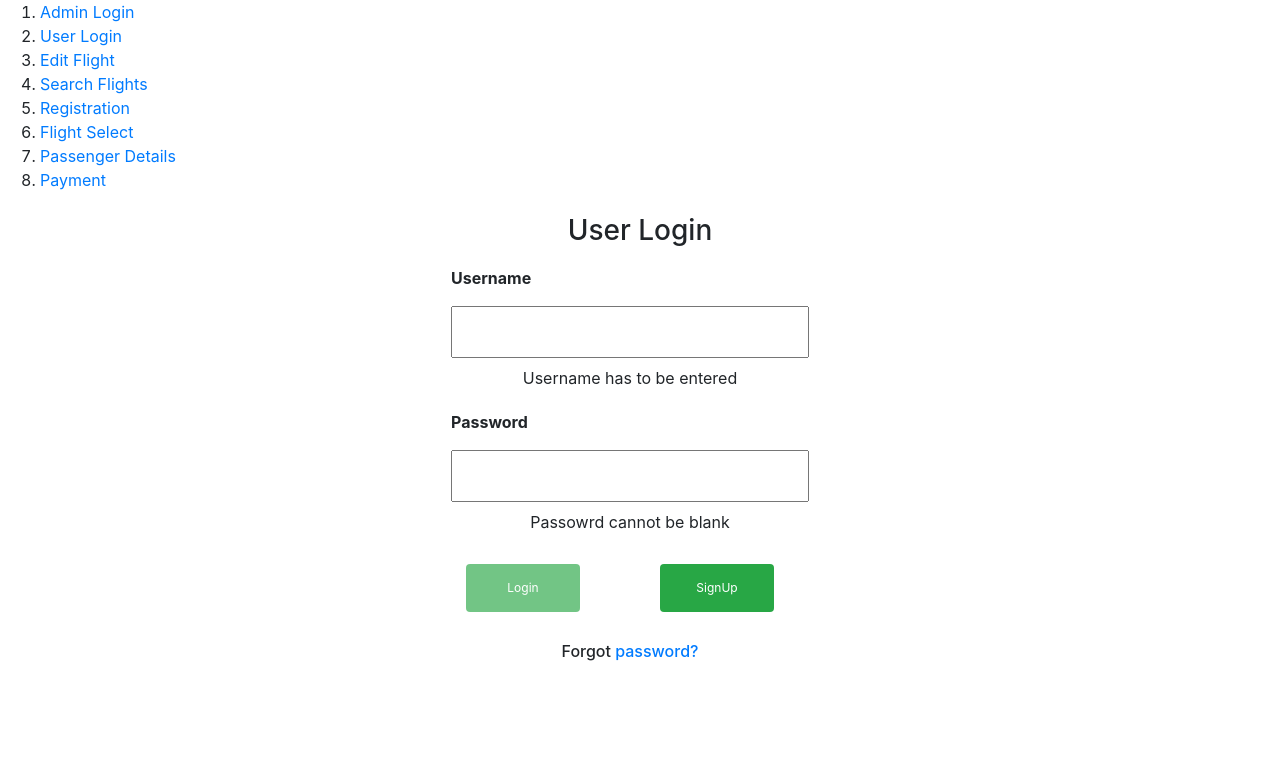
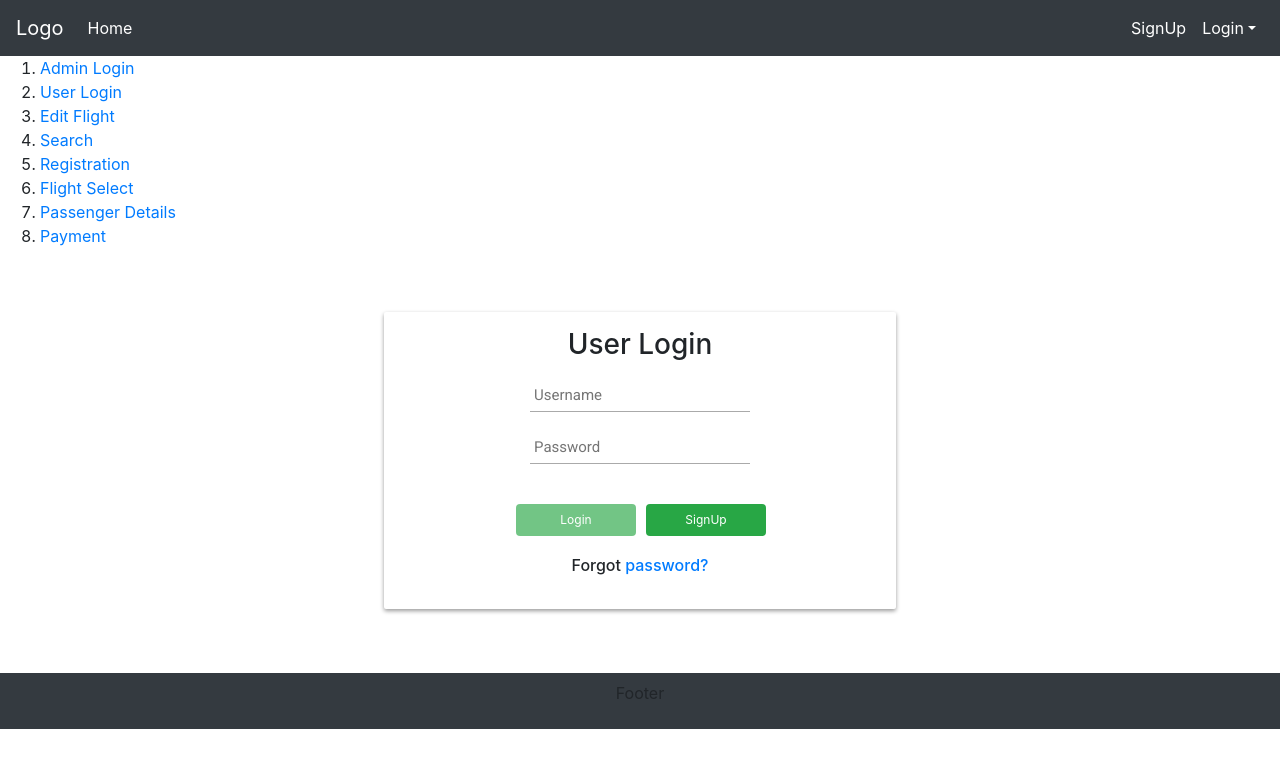
Before and after one commit to adityagadekar7/Angular-AirlineReservation, an Angular app: page /UserLogin in a window 1280 px wide. Shown: the top 768 px of the page. Built offline with nearby package versions, Linux system fonts and the light colour scheme.

Commit message:
Aditya (Css changes, Navbar/footer)

```diff
--- a/package.json
+++ b/package.json
@@ -23,6 +23,7 @@
     "bootstrap": "^4.6.0",
     "jquery": "^3.6.0",
     "ngx-bootstrap": "^6.2.0",
+    "popper.js": "^1.16.1",
     "rxjs": "~6.6.0",
     "tslib": "^2.0.0",
     "zone.js": "~0.11.3"
--- a/src/app/app.component.html
+++ b/src/app/app.component.html
@@ -1,11 +1,38 @@
+
+<nav class="navbar navbar-expand-sm bg-dark navbar-dark">
+    <a class="navbar-brand" href="#">Logo</a>
+    <ul  class="navbar-nav">
+      <li class="nav-item active">
+        <a class="nav-link" href="#">Home </a>
+      </li>
+    </ul>
+      <ul class="navbar-nav ml-auto">
+      <li class="nav-item active">
+        <a class="nav-link" href="#">SignUp</a>
+      </li>
+      <li class="nav-item dropdown active">
+            <a href="#" class="nav-link dropdown-toggle" data-toggle="dropdown">Login</a>
+            <div class="dropdown-menu dropdown-menu-right">
+                <a href="#" class="dropdown-item">User Login</a>
+                <a href="#" class="dropdown-item">Admin Login</a>
+                <!-- <div class="dropdown-divider"></div>
+                <a href="#"class="dropdown-item">Logout</a> -->
+            </div>
+        </li>
+    </ul>
+  </nav>
 <ol>
     <li><a routerLink="AdminLogin">Admin Login</a></li>
     <li><a routerLink="UserLogin">User Login</a></li>
     <li><a routerLink="EditFlight">Edit Flight</a></li>
-    <li><a routerLink="homepage">Search Flights</a></li>
+    <li><a routerLink="homepage">Search</a></li>
     <li><a routerLink="registration">Registration</a></li>
     <li><a routerLink="FlightSelect">Flight Select</a></li>
     <li><a routerLink="PassDet">Passenger Details</a></li>
     <li><a routerLink="PaymentForm">Payment</a></li>
 </ol>
 <router-outlet></router-outlet>
+
+<div class="navbar navbar-expand-sm bg-dark navbar-dark d-flex flex-column " >
+    <p>Footer</p>
+  </div>
--- a/src/app/app.module.ts
+++ b/src/app/app.module.ts
@@ -17,6 +17,10 @@ import { FlightselectComponent } from './components/flightselect/flightselect.co
 import { PassengerdetailsComponent } from './components/passengerdetails/passengerdetails.component'
 
 import{PaymentComponent} from './components/payment/payment.component'
+
+import 'jquery';
+import 'popper.js';
+import 'bootstrap';
 
 
 
--- a/src/app/components/admin-login/admin-login.component.css
+++ b/src/app/components/admin-login/admin-login.component.css
@@ -1,3 +1,8 @@
+@import url(https://fonts.googleapis.com/css?family=Roboto:400,300,500);
+
+*:focus {
+  outline: none;
+}
 .center {
     text-align: center;
     justify-content: center;
@@ -6,30 +11,49 @@
 div {
     padding-top: 10px;
     padding-bottom: 10px;
-    padding-left: 30px;
-    padding-right: 50px;
+
+
 }
 
 body {
     background-color: rgb(207, 207, 207)
 }
 
+.login-box {
+    position: relative;
+    margin: 5% 30%;
+    width: auto;
+    height: Auto;
+    background: white;
+    border-radius: 2px;
+    box-shadow: 0 2px 4px rgba(0, 0, 0, 0.4);
+  }
 
 /*INPUT*/
 
-input[type=text] {
-    width: 100%;
-    padding: 12px 20px;
-    margin: 8px 0;
-    box-sizing: border-box;
+input[type="text"],
+input[type="password"], input[type="date"], input[type="number"],.title {
+  display: block;
+  box-sizing: border-box;
+  margin-bottom: 20px;
+  padding: 4px;
+  width: 220px;
+  height: 32px;
+  border: none;
+  border-bottom: 1px solid #AAA;
+  font-family: 'Roboto', sans-serif;
+  font-weight: 400;
+  font-size: 15px;
+  transition: 0.2s ease;
+  align-content: center;
 }
 
-input[type=password] {
-    width: 100%;
-    padding: 12px 20px;
-    margin: 8px 0;
-    box-sizing: border-box;
-}
+  input[type="text"]:focus,
+  input[type="password"]:focus, input[type="date"]:focus, input[type="number"]:focus {
+    border-bottom: 2px solid #16a085;
+    color: #16a085;
+    transition: 0.2s ease;
+  }
 
 .buttonx {
     border: none;
@@ -39,14 +63,10 @@ input[type=password] {
     text-decoration: none;
     display: inline-block;
     font-size: 12px;
-    width: 60%;
+    width: 40%;
 }
 
-label {
-    float: left;
-    font-size: 16px;
-    font-weight: bolder;
-}
+
 
 form {
     width: 450px;
@@ -54,3 +74,22 @@ form {
     margin: 0 auto;
     /*Center align form*/
 }
+
+.form-label {
+	position: absolute;
+	top: 17px;
+	left: 30px;
+    background-color: white;
+	color: #999;
+	cursor: text;
+	transition: all .15s ease-in-out 0s;
+}
+
+.form-textbox:focus ~ .form-label,
+.form-textbox:valid ~ .form-label {
+	top: -1.5em;
+	left: 0;
+	font-size: .8em;
+	color: inherit;
+	cursor: pointer;
+}
--- a/src/app/components/admin-login/admin-login.component.html
+++ b/src/app/components/admin-login/admin-login.component.html
@@ -1,24 +1,25 @@
+
+    <div class="login-box " align="center">
 
 
-    <form id="Admin" #loginform1="ngForm" name="loginForm1" (ngSubmit)="LoginData1(loginform1)"  class="center">
-        <h3 class="center">Admin Login</h3>
-        <div>
-            <label>Username</label><br>
-            <input type="text" name="username" [(ngModel)]="model.username"
-            #username="ngModel" required/>
-            <br><span *ngIf="username.errors?.required">Username has to be entered</span>
-        </div>
+    <form id="Admin" #loginform1="ngForm" name="loginForm1" (ngSubmit)="LoginData1(loginform1)"  >
 
         <div>
-            <label>Password</label><br>
+            <h3>Admin Login</h3>
+            <br>
+
+            <input type="text" name="username" [(ngModel)]="model.username"
+            #username="ngModel" placeholder="Username" required/>
+            <!-- <label class="form-label" for="form-a" >Username</label><br> -->
+            <!-- <br><span *ngIf="username.errors?.required">Username has to be entered</span> -->
+
+            <!-- <label>Password</label><br> -->
             <input type="password" name="usertxtpass" [(ngModel)]="model.usertxtpass"
-            #usertxtpass="ngModel" required>
-            <br><span *ngIf="usertxtpass.errors?.required">Password cannot be blank</span>
+            #usertxtpass="ngModel" placeholder="Password" required>
+            <!-- <br><span *ngIf="usertxtpass.errors?.required">Password cannot be blank</span> -->
+            <br>
 
-        </div>
-
-
-        <div >
             <button class="buttonx btn btn-success" type="submit" [disabled]="loginform1.invalid">Login</button>
         </div>
         </form>
+    </div>
--- a/src/app/components/admin-login/admin-login.component.ts
+++ b/src/app/components/admin-login/admin-login.component.ts
@@ -21,4 +21,5 @@ export class AdminLoginComponent implements OnInit {
     console.log(loginForm1.value);
   }
 
+
 }
--- a/src/app/components/edit-flight/edit-flight.component.css
+++ b/src/app/components/edit-flight/edit-flight.component.css
@@ -13,6 +13,15 @@
  body{
      background-color:rgb(207, 207, 207)
  }
+ .login-box {
+  position: relative;
+  margin: 5% auto;
+  width: auto;
+  height: Auto;
+  background: white;
+  border-radius: 2px;
+  box-shadow: 0 2px 4px rgba(0, 0, 0, 0.4);
+}
 
  /*INPUT*/
  .form-label {
--- a/src/app/components/edit-flight/edit-flight.component.html
+++ b/src/app/components/edit-flight/edit-flight.component.html
@@ -3,7 +3,7 @@
     <div align="center">
         <tabset #tabset>
             <tab heading="Add Flight">
-                <div align="center">
+                <div align="center" class="login-box">
                 <form #addFlightForm="ngForm" name="addFlightForm" (ngSubmit)="FlightData(addFlightForm)"  class="center">
                     <h3 class="center">Add Flight</h3>
 
@@ -20,7 +20,7 @@
                         <input type="number"  name="Flight_Number" [(ngModel)]="model.Flight_Number"
                         #Flight_Number="ngModel" class=" form-textbox" id="form-a" required/>
                         <label class="form-label" for="form-a" >  Flight Number</label>
-                        <span *ngIf="Flight_Number.errors?.required">Cannot be Blank</span>
+                        <!-- <span *ngIf="Flight_Number.errors?.required">Cannot be Blank</span> -->
                     </div>
 
                     <div class="col-md-3">
@@ -28,7 +28,7 @@
                         <input type="number" name="Airport_Code" [(ngModel)]="model.Airport_Code"
                         #Airport_Code="ngModel" class="form-textbox" id="form-b" required/>
                         <label class="form-label" for="form-b">Airport Code</label>
-                        <span *ngIf="Airport_Code.errors?.required">Cannot be Blank</span>
+                        <!-- <span *ngIf="Airport_Code.errors?.required">Cannot be Blank</span> -->
                     </div>
 
 
@@ -38,7 +38,7 @@
                         <input type="time" name="Flight_Departing_Time" [(ngModel)]="model.Flight_Departing_Time"
                         #Flight_Departing_Time="ngModel" class="form-textbox" id="form-c" required/>
                         <label class="form-label" for="form-c">Departure Time</label>
-                        <span *ngIf="Flight_Departing_Time.errors?.required">Cannot be Blank</span>
+                        <!-- <span *ngIf="Flight_Departing_Time.errors?.required">Cannot be Blank</span> -->
                     </div>
 
                     <div class="col-md-3">
@@ -46,7 +46,7 @@
                         <input type="time" name="Flight_Arrival_Time" [(ngModel)]="model.Flight_Arrival_Time"
                         #Flight_Arrival_Time="ngModel" class="form-textbox"  id="form-d"required/>
                         <label class="form-label" for="form-d">Arrival Time</label>
-                        <span *ngIf="Flight_Arrival_Time.errors?.required">Cannot be Blank</span>
+                        <!-- <span *ngIf="Flight_Arrival_Time.errors?.required">Cannot be Blank</span> -->
                     </div>
                 </div>
 
@@ -56,7 +56,7 @@
                         <input type="text" name="Origin" [(ngModel)]="model.Origin"
                         #Origin="ngModel" class="form-textbox"  id="form-e"required/>
                         <label class="form-label" for="form-e">Origin</label>
-                        <span *ngIf="Origin.errors?.required">Cannot be Blank</span>
+                        <!-- <span *ngIf="Origin.errors?.required">Cannot be Blank</span> -->
                     </div>
 
 
@@ -65,7 +65,7 @@
                         <input type="text" name="Destination" [(ngModel)]="model.Destination"
                         #Destination="ngModel" class="form-textbox" id="form-f" required/>
                         <label class="form-label" for="form-f">Destination</label>
-                        <span *ngIf="Destination.errors?.required">Cannot be Blank</span>
+                        <!-- <span *ngIf="Destination.errors?.required">Cannot be Blank</span> -->
                     </div>
 
 
@@ -74,7 +74,7 @@
                         <input type="text" name="Flight_Status" [(ngModel)]="model.Flight_Status"
                         #Flight_Status="ngModel" class="form-textbox" id="form-g" required/>
                         <label class="form-label" for="form-g">Status</label>
-                        <span *ngIf="Flight_Status.errors?.required">Cannot be Blank</span>
+                        <!-- <span *ngIf="Flight_Status.errors?.required">Cannot be Blank</span> -->
                     </div>
                 </div>
 
@@ -84,7 +84,7 @@
                         <input type="number" name="Cost_Eco" [(ngModel)]="model.Cost_Eco"
                         #Cost_Eco="ngModel" class="form-textbox" id="form-h" required/>
                         <label class="form-label" for="form-h">Economy Class Cost</label>
-                        <span *ngIf="Cost_Eco.errors?.required">Cannot be Blank</span>
+                        <!-- <span *ngIf="Cost_Eco.errors?.required">Cannot be Blank</span> -->
                     </div>
 
                     <div class="col-md-3">
@@ -92,7 +92,7 @@
                         <input type="number" name="Cost_Business" [(ngModel)]="model.Cost_Business"
                         #Cost_Business="ngModel" class="form-textbox"  id="form-i" required/>
                         <label class="form-label" for="form-i">Business Class Cost</label>
-                        <span *ngIf="Cost_Business.errors?.required">Cannot be Blank</span>
+                        <!-- <span *ngIf="Cost_Business.errors?.required">Cannot be Blank</span> -->
                     </div>
 
 
@@ -102,7 +102,7 @@
                         <input type="number" name="Seats_Available_Eco" [(ngModel)]="model.Seats_Available_Eco"
                         #Seats_Available_Eco="ngModel" class="form-textbox" id="form-j" required/>
                         <label class="form-label" for="form-j">Economy Class Seats</label>
-                        <span *ngIf="Seats_Available_Eco.errors?.required">Cannot be Blank</span>
+                        <!-- <span *ngIf="Seats_Available_Eco.errors?.required">Cannot be Blank</span> -->
                     </div>
 
                     <div class="col-md-3">
@@ -110,7 +110,7 @@
                         <input type="number" name="Seats_Available_Business" [(ngModel)]="model.Seats_Available_Business"
                         #Seats_Available_Business="ngModel" class="form-textbox" id="form-k" required/>
                         <label class="form-label" for="form-k">Business Class Seats</label>
-                        <span *ngIf="Seats_Available_Business.errors?.required">Cannot be Blank</span>
+                        <!-- <span *ngIf="Seats_Available_Business.errors?.required">Cannot be Blank</span> -->
                     </div>
                 </div>
 
--- a/src/app/components/home/home.component.html
+++ b/src/app/components/home/home.component.html
@@ -21,12 +21,12 @@
                 <input type="text" id="input-group" name="to" [(ngModel)]="model.to" #to="ngModel" placeholder="To">
                 <input type="date" id="input-group" name="dd" [(ngModel)]="model.dd" #dd="ngModel" placeholder="Departure Date">
                 <input type="time" id="input-group" name="dt" [(ngModel)]="model.dt" #dt="ngModel" placeholder="Departure Time">
-                <!--<select id="input-group" style="background: black;">
+                <select id="input-group" style="background: darkcyan; color:aliceblue">
             <option value="">Preferred Airline</option>
             <option value="">IndiGo</option>
             <option value="">AirIndia</option>
             <option value="">SpaceJet</option>
-          </select>-->
+                </select>
                 <select id="input-group" style="background: darkcyan; color: aliceblue;">
             <option value="">Preferred Seating</option>
             <option value="">Economy Class</option>
--- a/src/app/components/user-login/user-login.component.css
+++ b/src/app/components/user-login/user-login.component.css
@@ -1,3 +1,8 @@
+@import url(https://fonts.googleapis.com/css?family=Roboto:400,300,500);
+
+*:focus {
+  outline: none;
+}
 .center {
     text-align: center;
     justify-content: center;
@@ -6,52 +11,64 @@
 div {
     padding-top: 10px;
     padding-bottom: 10px;
-    padding-left: 30px;
-    padding-right: 50px;
+
+
 }
 
 body {
     background-color: rgb(207, 207, 207)
 }
 
+.login-box {
+    position: relative;
+    margin: 5% 30%;
+    width: auto;
+    height: Auto;
+    background: white;
+    border-radius: 2px;
+    box-shadow: 0 2px 4px rgba(0, 0, 0, 0.4);
+  }
 
 /*INPUT*/
 
-input[type=text] {
-    width: 100%;
-    padding: 12px 20px;
-    margin: 8px 0;
-    box-sizing: border-box;
+input[type="text"],
+input[type="password"], input[type="date"], input[type="number"],.title {
+  display: block;
+  box-sizing: border-box;
+  margin-bottom: 20px;
+  padding: 4px;
+  width: 220px;
+  height: 32px;
+  border: none;
+  border-bottom: 1px solid #AAA;
+  font-family: 'Roboto', sans-serif;
+  font-weight: 400;
+  font-size: 15px;
+  transition: 0.2s ease;
+  align-content: center;
 }
 
-input[type=password] {
-    width: 100%;
-    padding: 12px 20px;
-    margin: 8px 0;
-    box-sizing: border-box;
-}
+  input[type="text"]:focus,
+  input[type="password"]:focus, input[type="date"]:focus, input[type="number"]:focus {
+    border-bottom: 2px solid #16a085;
+    color: #16a085;
+    transition: 0.2s ease;
+  }
 
 .buttonx {
     border: none;
     color: white;
-    padding: 15px 32px;
+
     text-align: center;
     text-decoration: none;
     display: inline-block;
     font-size: 12px;
-    width: 100%;
+    width: 120px;
+    height: 32px;
+    margin-right: 10px;
 }
 
-label {
-    float: left;
-    font-size: 16px;
-    font-weight: bolder;
-}
 
-.login {
-    background-color: white;
-    text-align: center;
-}
 
 form {
     width: 450px;
@@ -59,3 +76,22 @@ form {
     margin: 0 auto;
     /*Center align form*/
 }
+
+.form-label {
+	position: absolute;
+	top: 17px;
+	left: 30px;
+    background-color: white;
+	color: #999;
+	cursor: text;
+	transition: all .15s ease-in-out 0s;
+}
+
+.form-textbox:focus ~ .form-label,
+.form-textbox:valid ~ .form-label {
+	top: -1.5em;
+	left: 0;
+	font-size: .8em;
+	color: inherit;
+	cursor: pointer;
+}
--- a/src/app/components/user-login/user-login.component.html
+++ b/src/app/components/user-login/user-login.component.html
@@ -1,34 +1,25 @@
-
+<div class="login-box " align="center">
 
 <form id="User" #loginform="ngForm" name="loginForm" (ngSubmit)="LoginData(loginform)"  class="center">
     <h3 class="center">User Login</h3>
-    <div>
-        <label>Username</label><br>
+    <div align="center">
+        <!-- <label>Username</label><br> -->
         <input type="text" name="adminname" [(ngModel)]="model.adminname"
-        #adminname="ngModel" required/>
-        <span *ngIf="adminname.errors?.required">Username has to be entered</span>
+        #adminname="ngModel" placeholder="Username" required/>
+        <!-- <span *ngIf="adminname.errors?.required">Username has to be entered</span> -->
+        <!-- <label>Password</label><br> -->
+        <input type="password" name="txtpass" [(ngModel)]="model.txtpass"
+        #txtpass="ngModel" placeholder="Password" required>
+        <!-- <span *ngIf="txtpass.errors?.required">Passowrd cannot be blank</span> -->
     </div>
 
-    <div>
-        <label>Password</label><br>
-        <input type="password" name="txtpass" [(ngModel)]="model.txtpass"
-        #txtpass="ngModel" required>
-        <span *ngIf="txtpass.errors?.required">Passowrd cannot be blank</span>
-
-    </div>
-
-
-    <div class="row">
-        <div class="col-md-6">
+    <div class="row" align="center" style="padding-left: 110px;">
         <button class="buttonx btn btn-success" type="submit" [disabled]="loginform.invalid">  Login  </button>
-        </div>
-        <div class="col-md-6">
         <button class="buttonx  btn btn-success" >   SignUp   </button>
-        </div>
     </div>
 
     <div >
-
         <h6 style="float: center;">Forgot <a href="" > password?</a></h6>
     </div>
 </form>
+</div>
```
Also changed, not shown: 1 other file (tests, documents, lock files or other folders).
